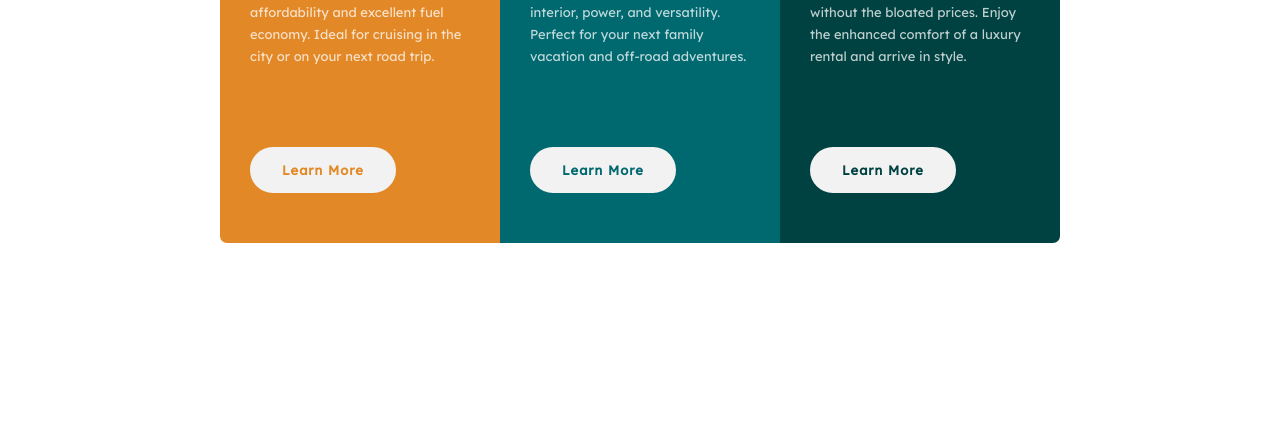
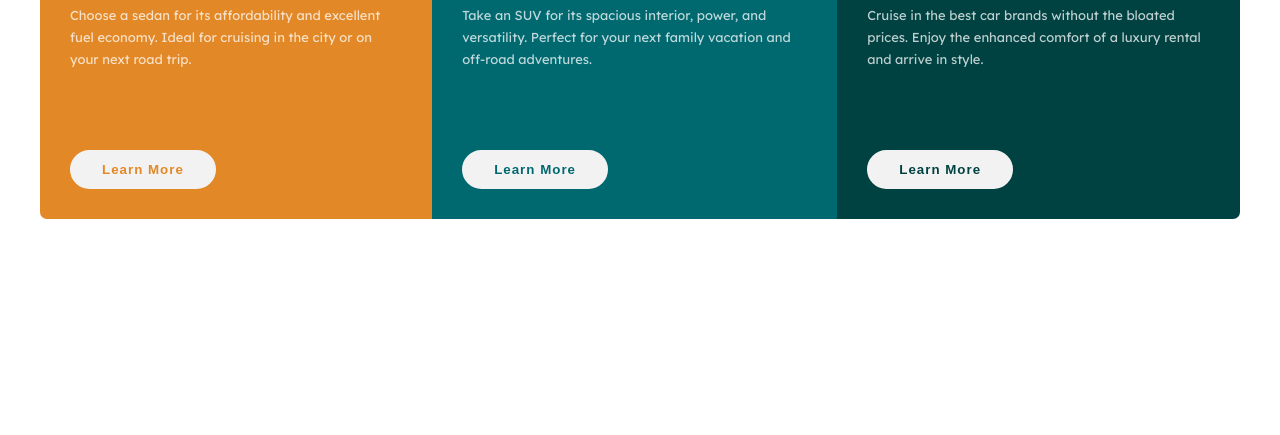
Before and after one commit to dombrga/three-column-preview, a plain HTML site: page index.html in a window 1280 px wide. Shown: the part 365-800 px from the top of the page. Drawn offline with Linux system fonts and the light colour scheme.

Commit message:
Fixed card heights.

```diff
--- a/index.html
+++ b/index.html
@@ -15,7 +15,7 @@
   </style>
 </head>
 <body>
-  <main>
+  <main class='flex'>
     <div class='card'>
       <div class='c1'>
         <img class='' src='images/icon-sedans.svg' alt='sedan icon'>
--- a/style.css
+++ b/style.css
@@ -1,7 +1,4 @@
 @import url('https://fonts.googleapis.com/css2?family=Big+Shoulders+Display:wght@700&family=Lexend+Deca&display=swap');
-
-/* font-family: 'Big Shoulders Display', cursive;
-font-family: 'Lexend Deca', sans-serif; */
 
 * {
   box-sizing: border-box;
@@ -14,6 +11,10 @@ body {
   padding: 40px;
 }
 
+.flex {
+  display: flex;
+}
+
 /* typography */
 
 h1 {
@@ -23,13 +24,13 @@ h1 {
   margin-bottom: 20px;
 }
 
-.c1 p, .c2 p, .c3 p, button {
+.c1 p, .c2 p, .c3 p {
   color: hsla(0, 0%, 100%, 0.75);
   font-family: 'Lexend Deca', sans-serif;
   font-size: 13px;
   line-height: 22px;
 
-  margin-bottom: 20px;
+  margin-bottom: 30px;
 }
 
 button {
@@ -44,7 +45,7 @@ button {
 /* others */
 
 main {
-
+  justify-content: center;
 }
 
 .card {
@@ -52,13 +53,12 @@ main {
 
 .c1, .c2, .c3 {
   /* height: 300px; */
-  /* width: 240px; */
-  width: 280px;
+  /* width: 240px;   */
 
-  margin: 0 auto;
+  /* width: 280px; */
+
+  /* margin: 0 auto; */
   padding: 30px 30px;
-
-  /* overflow: hidden; */
 }
 
 .c1 {
@@ -105,25 +105,22 @@ p {
 @media (min-width: 800px) {
   body { height: 100vh; }
   main {
-    /* height: 100vh; */
     height: 100%;
-    margin: 0 auto;
+    /* margin: 0 auto;  */
+    justify-content: center;
+    align-items: center;
   }
 
   .card {
-    width: 100%;
-    height: 100%;
     display: flex;
-    justify-content: center;
-    align-items: center;
+    /* justify-content: center;
+    align-items: center; */
   }
 
 
 
   .c1, .c2, .c3 {
     margin: 0;
-    /* height: 00px; */
-    /* max-width: 280px; */
   }
   /* .c1 { margin-left: auto; }
   .c3 { margin-right: auto; } */
```
